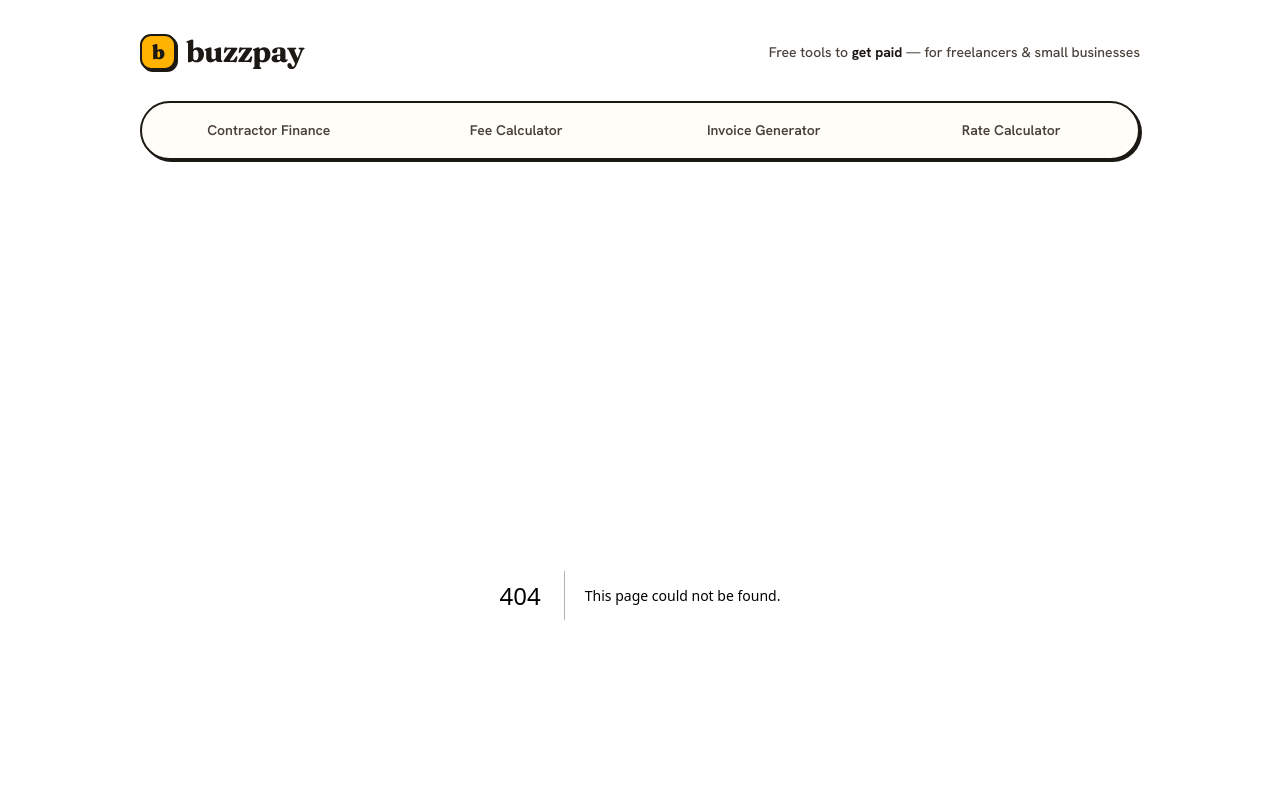
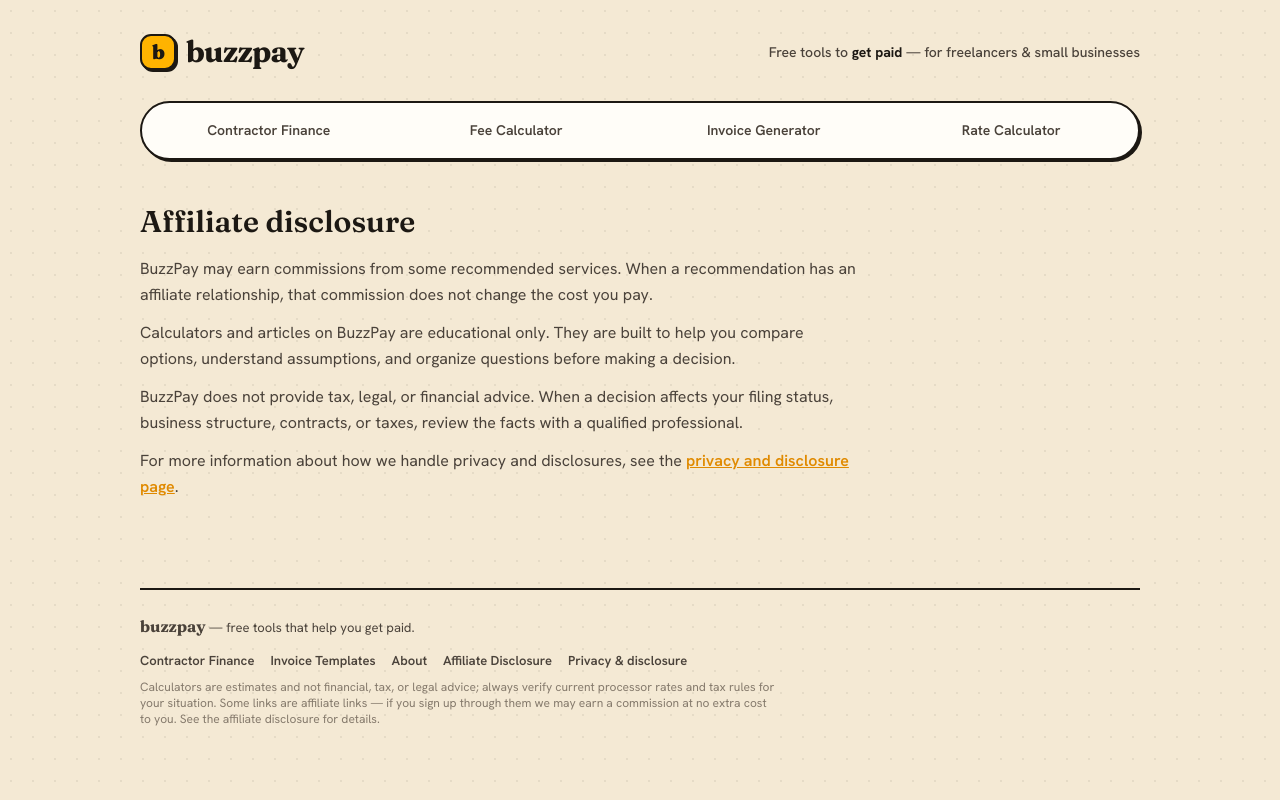
Before and after one commit to hellodeepender/buzzpay, a Next.js app: page /affiliate-disclosure in a window 1280 px wide. Before the commit this address had no page. Shown: the top 800 px of the page. Built offline with nearby package versions, Linux system fonts and the light colour scheme.

Commit message:
Add affiliate disclosure page

```diff
--- /dev/null
+++ b/app/affiliate-disclosure/page.tsx
@@ -0,0 +1,35 @@
+import Link from "next/link";
+import { createMetadata } from "@/lib/seo";
+
+export const metadata = createMetadata({
+  title: "Affiliate Disclosure",
+  description: "BuzzPay affiliate disclosure and recommendation policy.",
+  path: "/affiliate-disclosure",
+});
+
+export default function Page() {
+  return (
+    <div className="py-2 max-w-[720px]">
+      <h1 className="font-display text-3xl font-semibold mb-4">Affiliate disclosure</h1>
+      <p className="text-ink2 mb-3">
+        BuzzPay may earn commissions from some recommended services. When a recommendation has an affiliate
+        relationship, that commission does not change the cost you pay.
+      </p>
+      <p className="text-ink2 mb-3">
+        Calculators and articles on BuzzPay are educational only. They are built to help you compare options,
+        understand assumptions, and organize questions before making a decision.
+      </p>
+      <p className="text-ink2 mb-3">
+        BuzzPay does not provide tax, legal, or financial advice. When a decision affects your filing status,
+        business structure, contracts, or taxes, review the facts with a qualified professional.
+      </p>
+      <p className="text-ink2 mb-4">
+        For more information about how we handle privacy and disclosures, see the{" "}
+        <Link href="/privacy" className="font-semibold text-honeyDeep underline">
+          privacy and disclosure page
+        </Link>
+        .
+      </p>
+    </div>
+  );
+}
--- a/app/sitemap.ts
+++ b/app/sitemap.ts
@@ -2,6 +2,6 @@ import type { MetadataRoute } from "next";
 import { templates } from "@/lib/templates";
 export default function sitemap(): MetadataRoute.Sitemap {
   const base = "https://www.buzzpay.app";
-  const routes = ["", "/contractor-finance", "/w2-vs-c2c", "/contractor-rate-calculator", "/s-corp-savings-calculator", "/llc-vs-s-corp", "/1099-tax-calculator", "/payment-fee-calculator", "/payment-fee-calculator/stripe", "/payment-fee-calculator/paypal", "/payment-fee-calculator/square", "/invoice-generator", "/freelance-rate-calculator", "/freelance-rate-calculator/designer", "/freelance-rate-calculator/writer", "/freelance-rate-calculator/developer", "/freelance-rate-calculator/consultant", "/freelance-rate-calculator/virtual-assistant", "/templates", ...Object.keys(templates).map((s) => `/templates/${s}`), "/guides/getting-paid-by-international-clients", "/guides/getting-clients-to-pay-on-time", "/about", "/privacy"];
+  const routes = ["", "/contractor-finance", "/w2-vs-c2c", "/contractor-rate-calculator", "/s-corp-savings-calculator", "/llc-vs-s-corp", "/1099-tax-calculator", "/payment-fee-calculator", "/payment-fee-calculator/stripe", "/payment-fee-calculator/paypal", "/payment-fee-calculator/square", "/invoice-generator", "/freelance-rate-calculator", "/freelance-rate-calculator/designer", "/freelance-rate-calculator/writer", "/freelance-rate-calculator/developer", "/freelance-rate-calculator/consultant", "/freelance-rate-calculator/virtual-assistant", "/templates", ...Object.keys(templates).map((s) => `/templates/${s}`), "/guides/getting-paid-by-international-clients", "/guides/getting-clients-to-pay-on-time", "/about", "/affiliate-disclosure", "/privacy"];
   return routes.map((r) => ({ url: base + r, lastModified: new Date(), changeFrequency: "weekly", priority: r === "" ? 1 : 0.8 }));
 }
--- a/components/Footer.tsx
+++ b/components/Footer.tsx
@@ -8,12 +8,13 @@ export default function Footer() {
         <Link href="/contractor-finance">Contractor Finance</Link>
         <Link href="/templates">Invoice Templates</Link>
         <Link href="/about">About</Link>
+        <Link href="/affiliate-disclosure">Affiliate Disclosure</Link>
         <Link href="/privacy">Privacy &amp; disclosure</Link>
       </nav>
       <p className="text-xs text-muted mt-2 max-w-[640px]">
         Calculators are estimates and not financial, tax, or legal advice; always verify current processor
         rates and tax rules for your situation. Some links are affiliate links — if you sign up through them
-        we may earn a commission at no extra cost to you.
+        we may earn a commission at no extra cost to you. See the affiliate disclosure for details.
       </p>
     </footer>
   );
```
